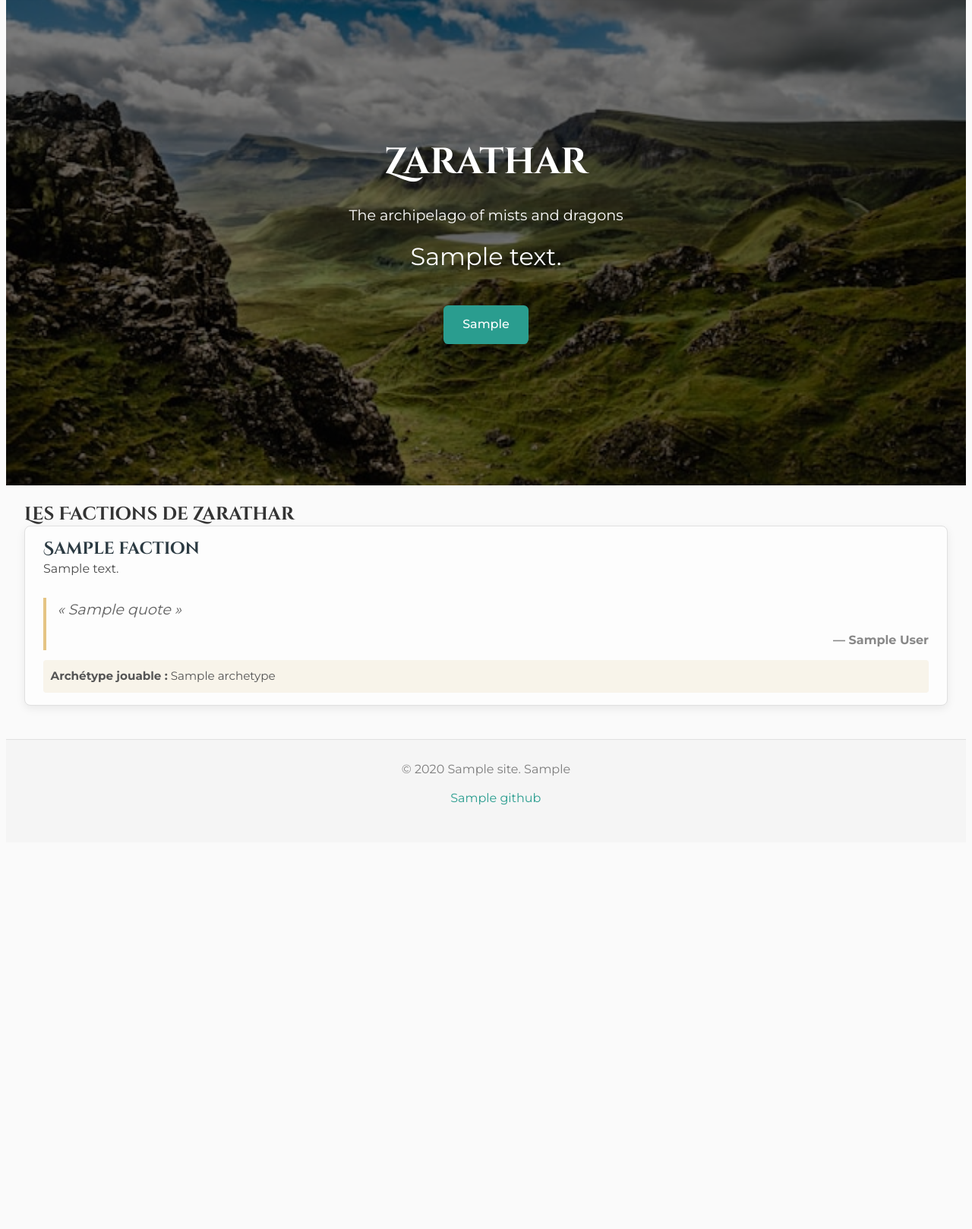
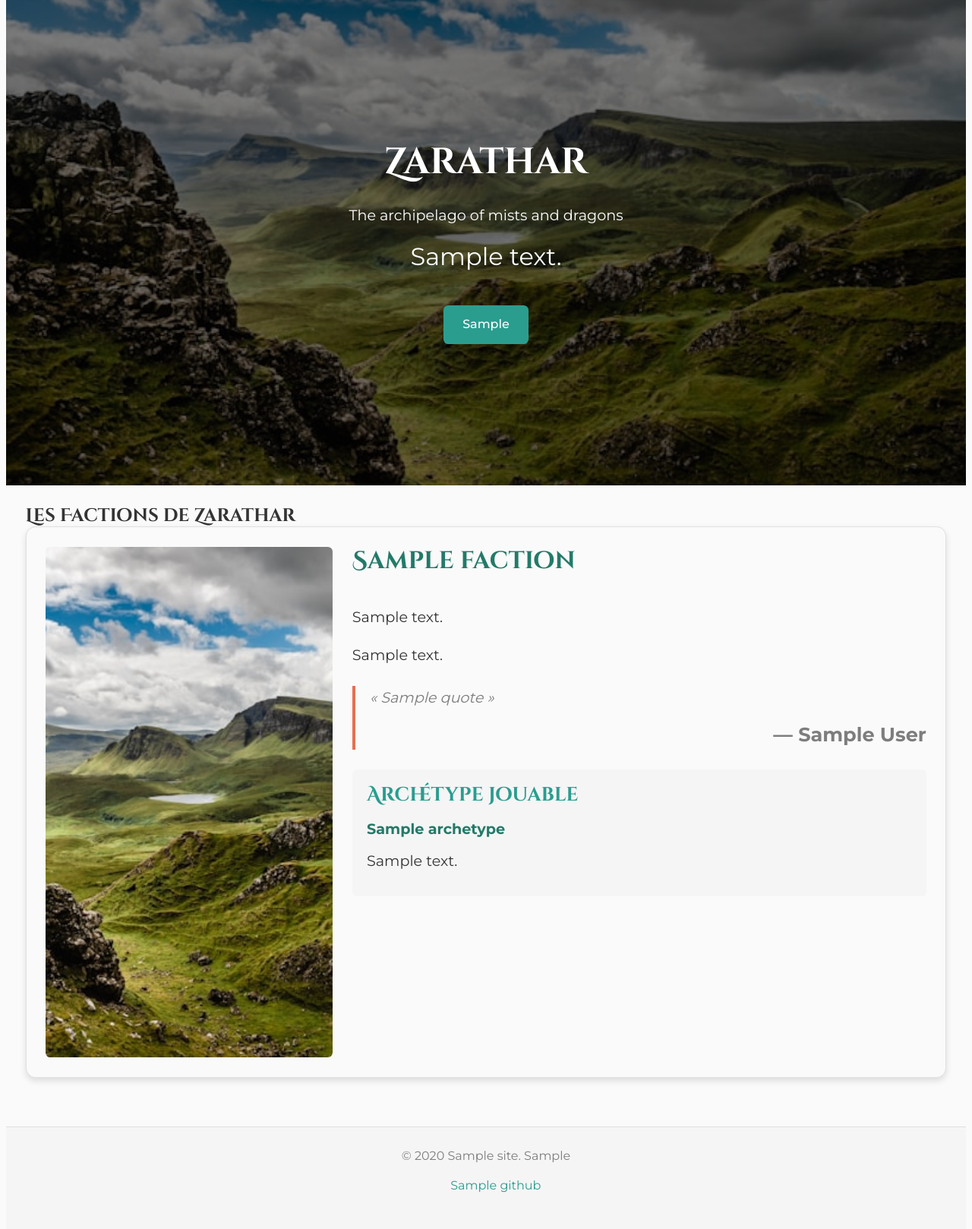
Before and after one commit to camauger/zarathar-idoine, a Python web app: template src/templates/pages/factions.html in a window 1280 px wide. Shown: the part 151-1769 px from the top of the page at 76% size. Before the commit the page ends 1211 px from the top, so only its background shows below. Run offline with Jinja, Linux system fonts and the light colour scheme; the template is opened without the code that fills it: most values are stand-ins (such as "Sample title", 1, 10 or a date in 2020); style sheets or scripts are compiled from the project's sources.

Commit message:
optimisation des factions

```diff
--- a/src/styles/pages/_factions.scss
+++ b/src/styles/pages/_factions.scss
@@ -1,48 +1,174 @@
 .factions {
-  padding: 1.5rem;
+  padding: var(--spacing-3);
+  width: 100%;
+  margin: 0 auto;
 }
 
 .faction-card {
-  background: #fdfdfd;
-  border: 1px solid #e0e0e0;
-  border-radius: 8px;
-  padding: 1rem 1.5rem;
-  margin-bottom: 1.25rem;
-  box-shadow: 0 4px 12px rgba(0,0,0,0.07);
-}
+  background: var(--color-background);
+  border: 1px solid var(--color-border);
+  border-radius: var(--border-radius-lg);
+  padding: var(--spacing-3);
+  margin-bottom: var(--spacing-4);
+  box-shadow: var(--shadow-md);
+  display: flex;
+  flex-direction: column;
+  gap: var(--spacing-3);
+  transition: transform var(--transition-fast), box-shadow var(--transition-fast);
 
-.faction-card h3 {
-  margin-top: 0;
-  color: #2b3a42;
-  font-size: 1.4rem;
+  &:hover {
+    transform: translateY(-2px);
+    box-shadow: var(--shadow-lg);
+  }
+
+  figure {
+    width: 100%;
+    margin: 0;
+    border-radius: var(--border-radius);
+    overflow: hidden;
+    aspect-ratio: 16/9;
+
+    img {
+      width: 100%;
+      height: 100%;
+      aspect-ratio: 16/9;
+      object-fit: cover;
+      object-position: center;
+      transition: transform var(--transition-normal);
+
+      &:hover {
+        transform: scale(1.05);
+      }
+    }
+  }
+
+  header {
+    h3 {
+      margin: 0 0 var(--spacing-2);
+      color: var(--color-primary-dark);
+      font-size: var(--text-lg);
+      font-family: var(--font-decorative);
+    }
+  }
 }
 
 .faction-description {
-  font-size: 1rem;
-  color: #4a4a4a;
-  margin-bottom: 0.75rem;
+  font-size: var(--text-base);
+  color: var(--color-text);
+  margin-bottom: var(--spacing-3);
+  line-height: 1.6;
 }
 
 .faction-quote {
-  border-left: 4px solid #e5c484;
-  padding-left: 0.9rem;
+  border-left: 4px solid var(--color-secondary);
+  padding-left: var(--spacing-3);
   font-style: italic;
-  color: #606060;
-  margin-bottom: 0.8rem;
-}
+  color: var(--color-text-light);
+  margin: var(--spacing-3) 0;
+  font-size: var(--text-base);
 
-.faction-quote footer {
-  margin-top: 0.4rem;
-  text-align: right;
-  font-weight: bold;
-  font-style: normal;
-  color: #888;
+  p {
+    margin: 0;
+  }
+
+  footer {
+    margin-top: var(--spacing-2);
+    text-align: right;
+    font-weight: bold;
+    font-style: normal;
+    color: var(--color-text-light);
+  }
 }
 
 .faction-archetype {
-  background-color: #f8f4ea;
-  padding: 0.6rem;
-  border-radius: 4px;
-  font-size: 0.95rem;
-  color: #555;
+  background-color: var(--color-background-alt);
+  padding: var(--spacing-3);
+  border-radius: var(--border-radius);
+  font-size: var(--text-base);
+  color: var(--color-text);
+  margin-top: var(--spacing-3);
+
+  h4 {
+    color: var(--color-primary);
+    margin: 0 0 var(--spacing-2);
+    font-size: var(--text-base);
+  }
+
+  &-nom {
+    font-weight: bold;
+    color: var(--color-primary-dark);
+    margin: var(--spacing-2) 0;
+  }
+
+  &-texte {
+    color: var(--color-text);
+    line-height: 1.5;
+  }
 }
+
+// Tablettes (768px et plus)
+@media screen and (min-width: 768px) {
+  .factions {
+    padding: var(--spacing-4);
+    max-width: 720px;
+  }
+
+  .faction-card {
+    padding: var(--spacing-4);
+    margin-bottom: var(--spacing-6);
+    gap: var(--spacing-4);
+
+    figure {
+      aspect-ratio: 4/3;
+    }
+
+    header h3 {
+      font-size: var(--text-xl);
+    }
+  }
+
+  .faction-quote {
+    font-size: var(--text-lg);
+    margin: var(--spacing-4) 0;
+  }
+
+  .faction-archetype {
+    h4 {
+      font-size: var(--text-lg);
+    }
+  }
+}
+
+// Desktop (1024px et plus)
+@media screen and (min-width: 1024px) {
+  .factions {
+    max-width: var(--container-width);
+  }
+
+  .faction-card {
+    display: grid;
+    grid-template-columns: minmax(300px, 1fr) 2fr;
+    grid-template-areas:
+      "image header"
+      "image content"
+      "image footer";
+    gap: var(--spacing-4);
+
+    figure {
+      grid-area: image;
+      aspect-ratio: 9/16;
+    }
+
+    header {
+      grid-area: header;
+    }
+
+    main {
+      grid-area: content;
+    }
+
+    footer {
+      grid-area: footer;
+    }
+  }
+}
--- a/src/templates/pages/factions.html
+++ b/src/templates/pages/factions.html
@@ -4,27 +4,48 @@
   {% with hero_title=page.title, hero_description=page.description, hero_cta=page.hero_cta, hero_image=page.hero_image %}
   {% include "components/hero.html" %}
   {% endwith %}
-<section class="factions">
+
+<section class="factions" aria-labelledby="factions-title">
   <h2 id="factions-title">Les Factions de Zarathar</h2>
 
   {% for faction in factions %}
     <article class="faction-card" aria-labelledby="faction-title-{{ loop.index }}">
+<figure>
+          <img src="{{ '/assets/images/default.jpg' }}" alt="Faction {{ faction.name }}">
+        </figure>
       <header>
         <h3 id="faction-title-{{ loop.index }}">{{ faction.name }}</h3>
+
       </header>
+
+      <main>
+
+        <div class="faction-content">
           <p class="faction-description">
             {{ faction.description }}
           </p>
+          <p class="faction-texte">
+            {{ faction.texte }}
+          </p>
+        </div>
+
         <blockquote class="faction-quote">
           <p>« {{ faction.quote }} »</p>
           <footer>— {{ faction.quote_author }}</footer>
         </blockquote>
+
         <div class="faction-archetype">
-        <strong>Archétype jouable :</strong> {{ faction.archetype }}
+          <h4>Archétype jouable</h4>
+          <p class="faction-archetype-nom">
+            {{ faction.archetype.nom }}
+          </p>
+          <p class="faction-archetype-texte">
+            {{ faction.archetype.texte }}
+          </p>
         </div>
+      </main>
     </article>
   {% endfor %}
 </section>
 
-
 {% endblock %}
```
Also changed, not shown: src/data/factions.json (+21 -4 lines). Lines whose indentation alone changed are shown as unchanged.
